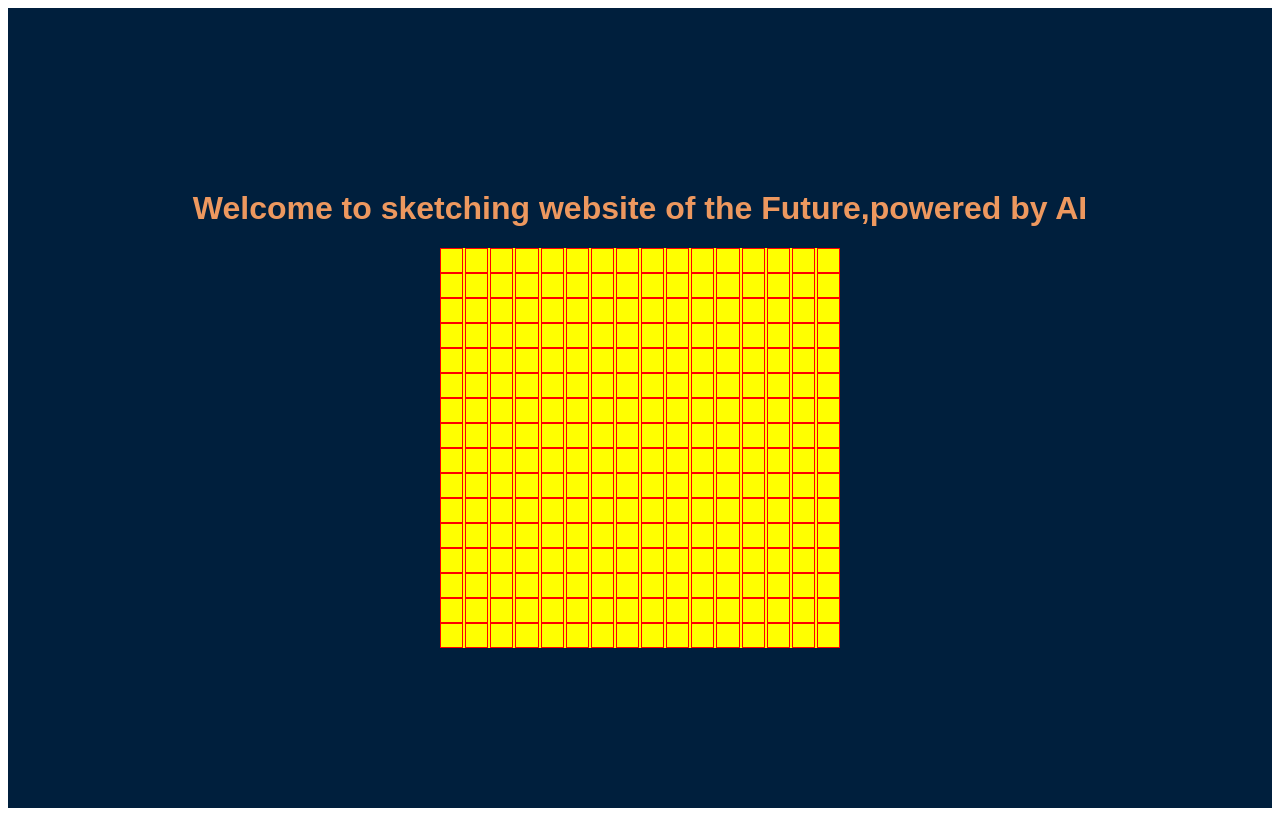
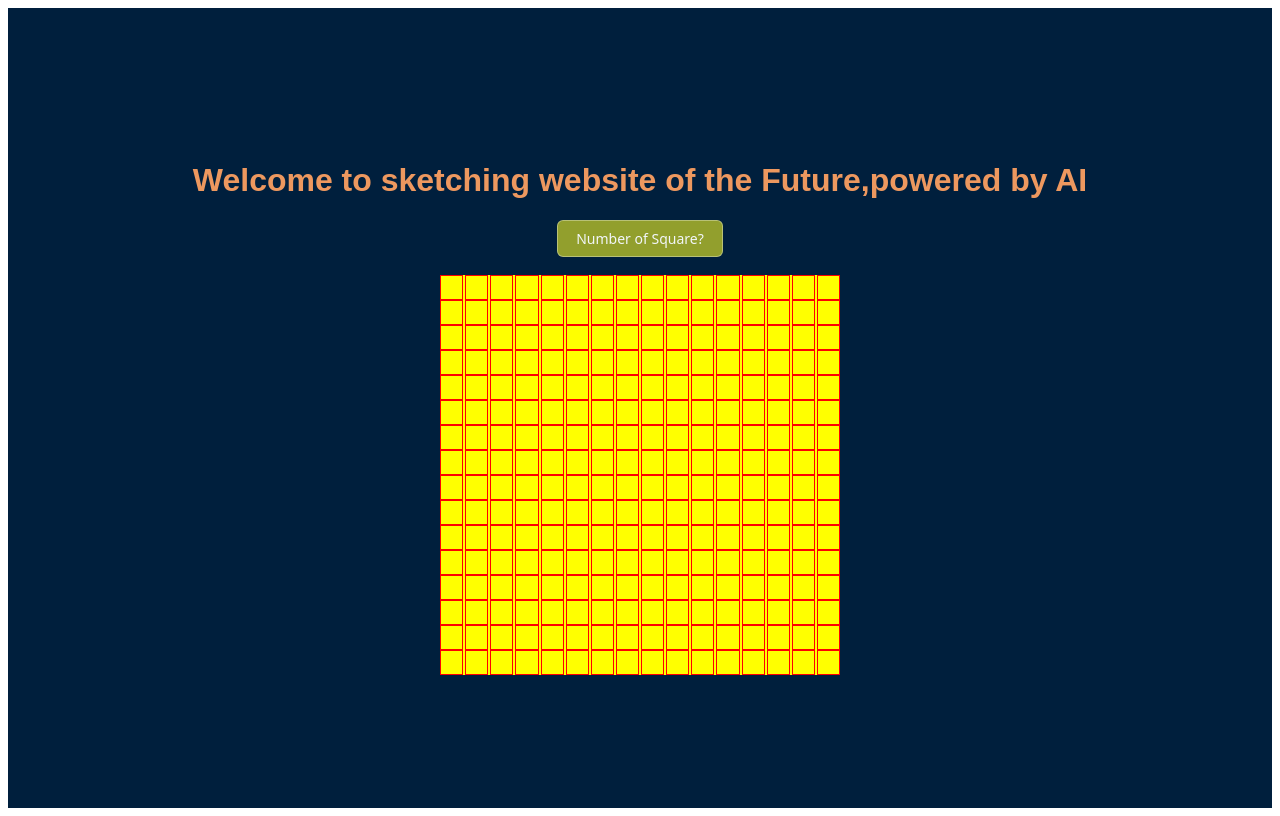
Before and after one commit to najadsayshi/etch-a-sketch, a plain HTML site: page index.html in a window 1280 px wide. Drawn offline with Linux system fonts and the light colour scheme.

Commit message:
added a button that can change grid size

```diff
--- a/index.html
+++ b/index.html
@@ -11,6 +11,10 @@
     <h1>Welcome to sketching website of the Future,powered by AI</h1>
 
 
+    <div class="button-div">
+        <button class="button">Number of Square?</button>
+    </div>
+    <br>
     <div class="container"></div>
 
 
--- a/script.js
+++ b/script.js
@@ -1,25 +1,53 @@
 console.log("hello world");
 
-const container = document.querySelector(".container");
-for( let row=0;row<16;row++){
-const rowDiv = document.createElement("div");
-rowDiv.classList.add("row");
-
-    for (let col=0;col<16;col++){
-        const cell = document.createElement("div");
-        cell.classList.add("cell");
-        rowDiv.appendChild(cell);
-    }
-    container.appendChild(rowDiv);
-}
 
 
-// select every cells with class cell and give event listener to each using for each
+// default grid size
+let gridSize =16;
+buildContainer(gridSize);
+
+// select every cells with class cell and give event listener of hover to each using for each
+function hover(){
 const cells = document.querySelectorAll(".cell");
 
 cells.forEach(cell =>{
 cell.addEventListener("mouseover",()=>{
-    cell.style.backgroundColor= "#F7B980";
+    cell.style.backgroundColor= "black";
 })
 
-})
+})}
+
+// button function for grid size
+const button = document.querySelector(".button");
+
+button.addEventListener("click",getGridSizeFromUser);
+
+function getGridSizeFromUser(){
+    let gridSize = prompt("Enter the size of square Grid");
+    if (gridSize>=100){
+        alert("Sorry,Enter a value below 100")
+    }
+    else{
+    buildContainer(gridSize);}
+}
+
+
+
+// building the container
+function buildContainer(gridSize){
+    const container = document.querySelector(".container");
+    container.innerHTML=''
+    for(let row=0;row<gridSize;row++){
+        console.log(gridSize);
+    const rowDiv = document.createElement("div");
+    rowDiv.classList.add("row");
+
+        for (let col=0;col<gridSize;col++){
+            const cell = document.createElement("div");
+            cell.classList.add("cell");
+            rowDiv.appendChild(cell);
+        }
+        container.appendChild(rowDiv);
+        hover();
+    }
+}
--- a/styles.css
+++ b/styles.css
@@ -32,3 +32,14 @@ h1{
   flex: 1;
   border: 1px solid red;
 }
+
+/* button copy pasted from chatgpt */
+.button {
+  background-color: rgb(146, 159, 45) ;
+  border: 1px solid rgba(255, 255, 255, 0.35);
+  color: #f2f6fa;
+  padding: 8px 18px;
+  font: 500 14px system-ui, -apple-system, BlinkMacSystemFont, "Segoe UI", sans-serif;
+  border-radius: 6px;
+  cursor: pointer;
+}
```
